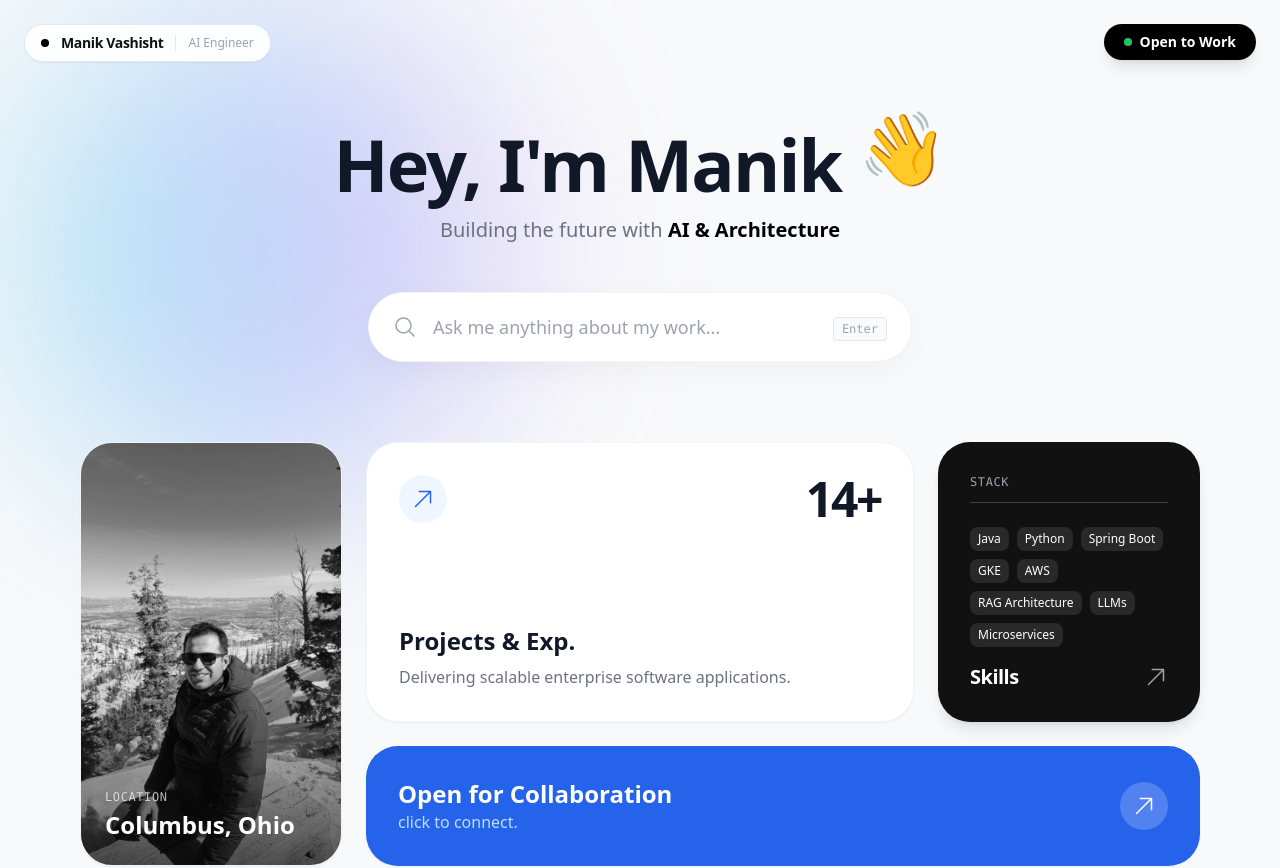
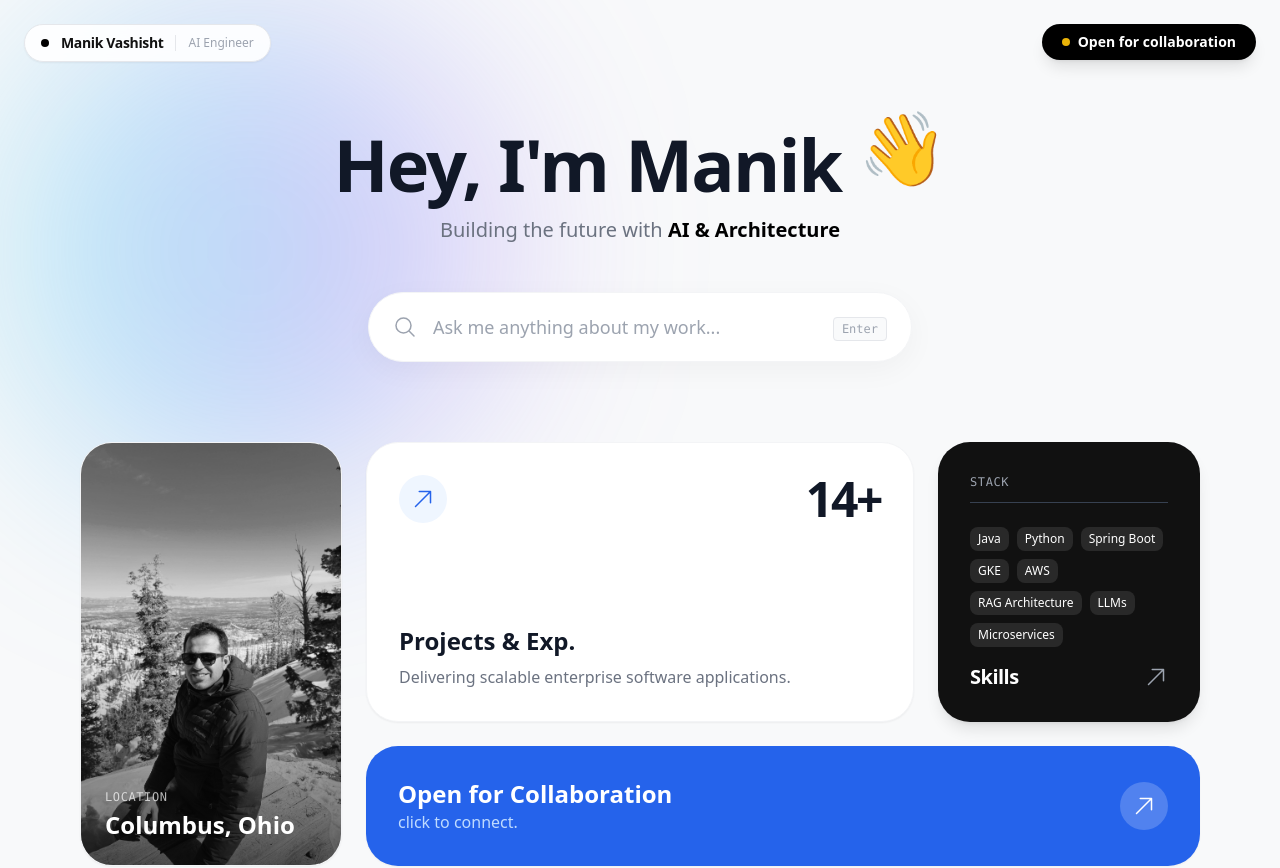
Before and after one commit to manikvashisht/manikvashisht.com, a React (Vite) app: page / in a window 1280 px wide. Shown: the top 868 px of the page. Built offline with nearby package versions, Linux system fonts and the light colour scheme.

Commit message:
Removed Open for work

```diff
--- a/src/components/ChatInterface.tsx
+++ b/src/components/ChatInterface.tsx
@@ -61,7 +61,7 @@ export const ChatInterface = ({ initialQuery, onBack }: ChatInterfaceProps) => {
                 💻 <b>Core Engineering:</b> Java (Full Stack Expert), Spring Boot, Distributed Systems, Microservices Design.`;
 
             } else if (lowerQ.includes('contact') || lowerQ.includes('email') || lowerQ.includes('location')) {
-                response = `Manik is based in <b>Columbus, Ohio</b> and is currently <b>Open to Work</b> for roles in Software Architecture or AI Engineering.<br><br>
+                response = `Manik is based in <b>Columbus, Ohio</b> and is currently <b>open for collaboration</b> for roles in Software Architecture or AI Engineering.<br><br>
 
                 📧 <b>Email:</b> <a href="mailto:manik.vashisht89@gmail.com">manik.vashisht89@gmail.com</a><br>
                 🔗 <b>LinkedIn:</b> <a href="https://www.linkedin.com/in/manik-vashisht-263b692a/" target="_blank">View Profile</a><br>
--- a/src/components/Header.tsx
+++ b/src/components/Header.tsx
@@ -26,9 +26,9 @@ export const Header = () => {
                 <button className="bg-black text-white rounded-full px-5 py-2 text-sm font-semibold shadow-lg hover:scale-105 transition-transform flex items-center gap-2">
                     <span className="relative flex h-2 w-2">
                         <span className="animate-ping absolute inline-flex h-full w-full rounded-full bg-green-400 opacity-75"></span>
-                        <span className="relative inline-flex rounded-full h-2 w-2 bg-green-500"></span>
+                        <span className="relative inline-flex rounded-full h-2 w-2 bg-yellow-500"></span>
                     </span>
-                    Open to Work
+                    Open for collaboration
                 </button>
             </motion.div>
         </>
```
